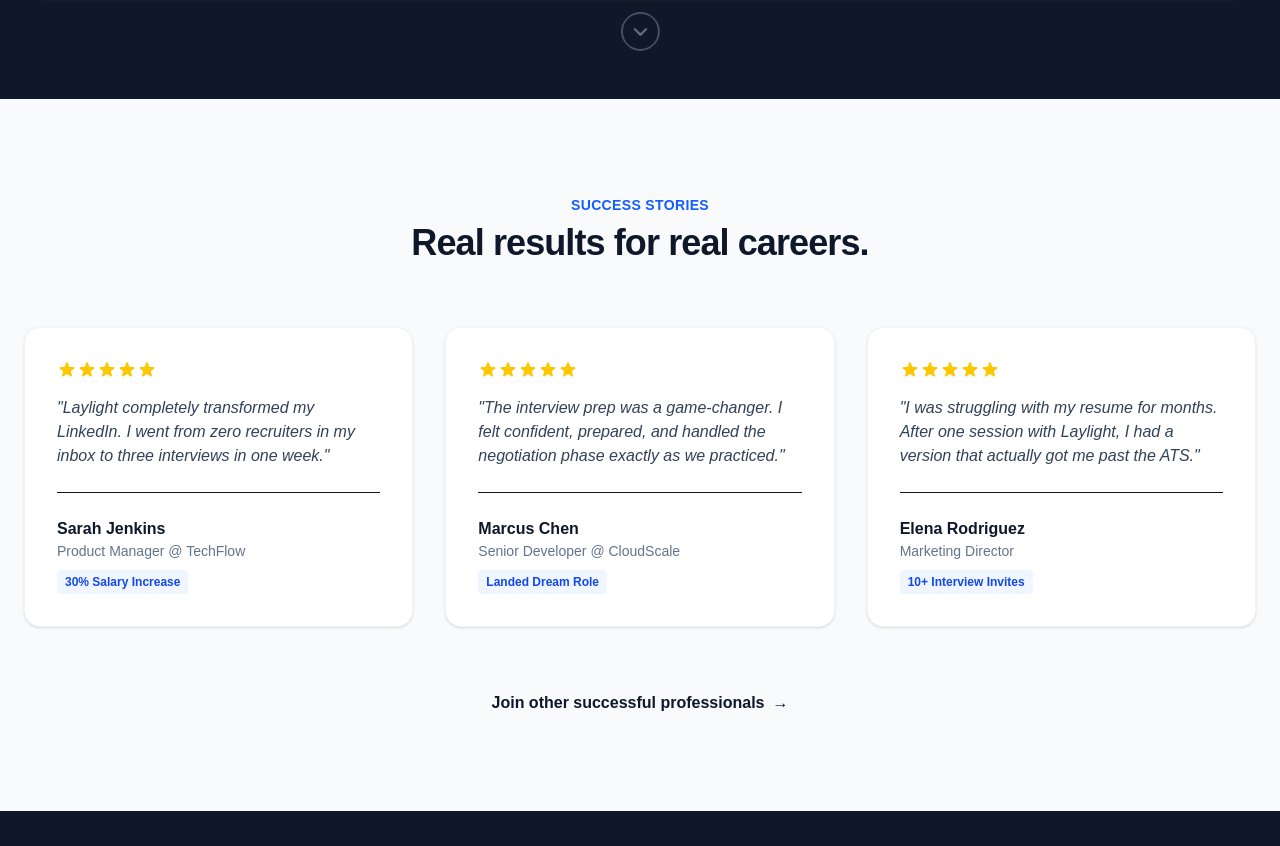
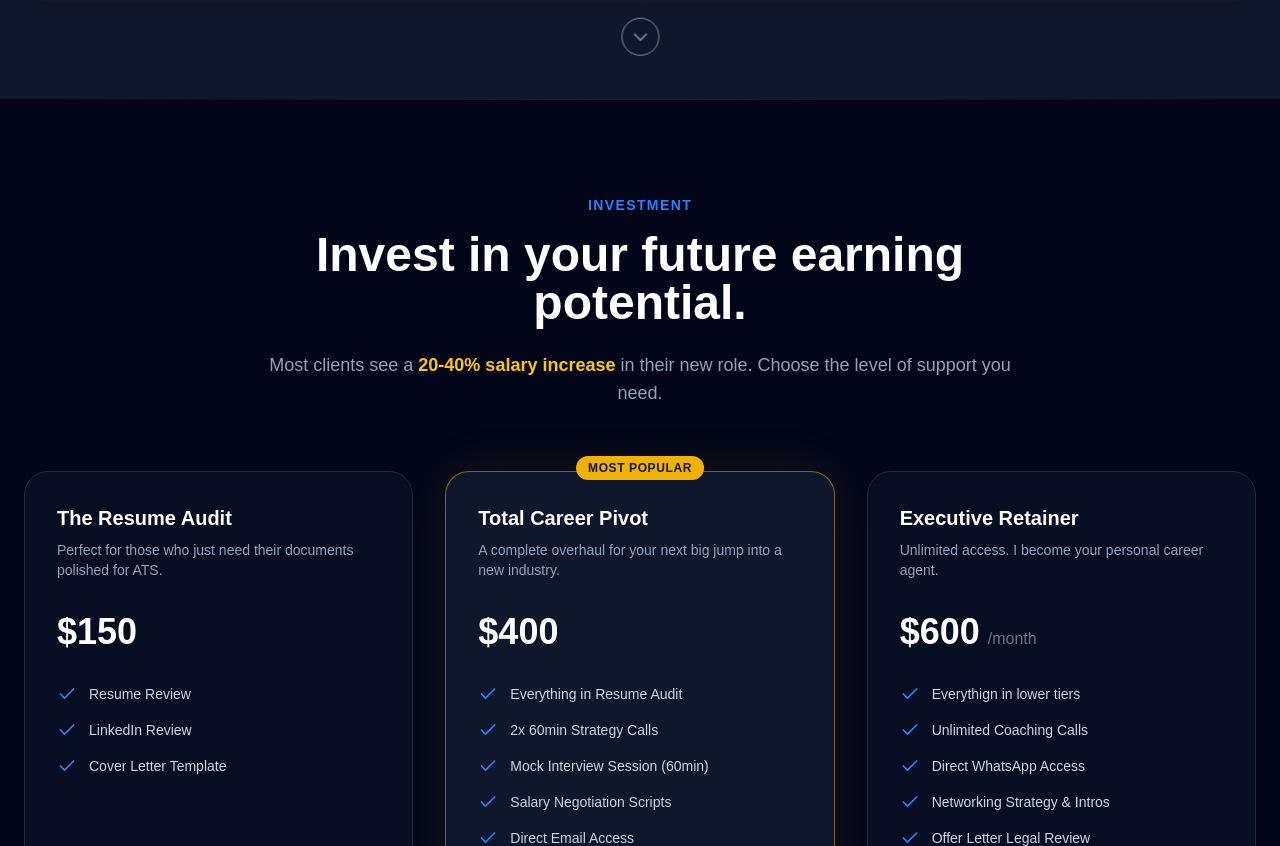
Before and after one commit to hasanqadri/laylight, a Next.js app: page /landing in a window 1280 px wide. Shown: the part 1954-2800 px from the top of the page. Built offline with nearby package versions, Linux system fonts and the light colour scheme.

Commit message:
Change hero and payment.

```diff
--- a/src/app/(main)/landing/page.tsx
+++ b/src/app/(main)/landing/page.tsx
@@ -8,6 +8,7 @@ import Contact from "@/components/layout/contact-form";
 import Footer from "@/components/layout/footer";
 import StickyCTA from "@/components/layout/sticky-cta";
 import LogoCarousel from "@/components/layout/logo-carousel";
+import Payment from "@/components/layout/payment";
 
 export default function LandingPage() {
     return (
@@ -20,6 +21,7 @@ export default function LandingPage() {
                 <Hero />
                 <LogoCarousel></LogoCarousel>
                 <Services />
+                <Payment />
                 <Testimonials />
                 <Contact />
             </div>
--- a/src/components/layout/hero.tsx
+++ b/src/components/layout/hero.tsx
@@ -6,7 +6,7 @@ export default function Hero() {
             {/* 1. Background Image Layer */}
             <div className="absolute inset-0 z-0">
                 <img
-                    src="/syed2.png" // Replace with your actual image path
+                    src="https://images.unsplash.com/photo-1507679799987-c73779587ccf?q=80&w=2071&auto=format&fit=crop"
                     alt="Syed Career Consulting"
                     className="h-full w-full object-cover object-center md:object-right"
                 />
--- /dev/null
+++ b/src/components/layout/payment.tsx
@@ -0,0 +1,142 @@
+"use client";
+
+import {useState} from "react";
+import {Check, CreditCard, X, Lock} from "lucide-react";
+export default function Payment() {
+    // No state needed anymore since we are linking directly to Stripe
+
+    const plans = [
+        {
+            id: 1,
+            name: "The Resume Audit",
+            price: "150",
+            period: "one-time",
+            desc: "Perfect for those who just need their documents polished for ATS.",
+            features: [
+                "Resume Review",
+                "LinkedIn Review",
+                "Cover Letter Template",
+            ],
+            // Replace these with your actual Stripe Payment Link URLs
+            link: "https://buy.stripe.com/test_1",
+            popular: false
+        },
+        {
+            id: 2,
+            name: "Total Career Pivot",
+            price: "400",
+            period: "one-time",
+            desc: "A complete overhaul for your next big jump into a new industry.",
+            features: [
+                "Everything in Resume Audit",
+                "2x 60min Strategy Calls",
+                "Mock Interview Session (60min)",
+                "Salary Negotiation Scripts",
+                "Direct Email Access"
+            ],
+            link: "https://buy.stripe.com/test_2",
+            popular: true
+        },
+        {
+            id: 3,
+            name: "Executive Retainer",
+            price: "600",
+            period: "month",
+            desc: "Unlimited access. I become your personal career agent.",
+            features: [
+                "Everythign in lower tiers",
+                "Unlimited Coaching Calls",
+                "Direct WhatsApp Access",
+                "Networking Strategy & Intros",
+                "Offer Letter Legal Review",
+                "Onboarding Support (First 30 Days)"
+            ],
+            link: "https://buy.stripe.com/test_3",
+            popular: false
+        }
+    ];
+
+    return (
+        <section id="payment" className="py-24 bg-slate-950 relative">
+            {/* Background Decor */}
+            <div className="absolute top-0 left-0 right-0 h-px bg-gradient-to-r from-transparent via-blue-900 to-transparent opacity-50"></div>
+
+            <div className="container mx-auto px-6 relative z-10">
+                <div className="text-center max-w-3xl mx-auto mb-16">
+                    <h2 className="text-blue-500 font-semibold tracking-widest uppercase text-sm mb-4">Investment</h2>
+                    <p className="text-4xl md:text-5xl font-bold text-white mb-6">
+                        Invest in your future earning potential.
+                    </p>
+                    <p className="text-slate-400 text-lg">
+                        Most clients see a <span className="text-yellow-400 font-semibold">20-40% salary increase</span> in their new role.
+                        Choose the level of support you need.
+                    </p>
+                </div>
+
+                <div className="grid md:grid-cols-3 gap-8 max-w-7xl mx-auto">
+                    {plans.map((plan) => (
+                        <div
+                            key={plan.id}
+                            className={`relative flex flex-col p-8 rounded-3xl border transition-all duration-300 ${
+                                plan.popular
+                                    ? 'bg-slate-900 border-yellow-500/50 shadow-[0_0_50px_rgba(234,179,8,0.1)]'
+                                    : 'bg-slate-900/50 border-slate-800 hover:border-slate-700'
+                            }`}
+                        >
+                            {plan.popular && (
+                                <div className="absolute -top-4 left-1/2 -translate-x-1/2 bg-yellow-500 text-slate-900 text-xs font-bold px-3 py-1 rounded-full uppercase tracking-wider">
+                                    Most Popular
+                                </div>
+                            )}
+
+                            <div className="mb-8">
+                                <h3 className="text-xl font-bold text-white mb-2">{plan.name}</h3>
+                                <p className="text-slate-400 text-sm h-10">{plan.desc}</p>
+                            </div>
+
+                            <div className="mb-8">
+                                <div className="flex items-baseline">
+                                    <span className="text-4xl font-bold text-white">${plan.price}</span>
+                                    {plan.period === 'month' && <span className="text-slate-500 ml-2">/month</span>}
+                                </div>
+                            </div>
+
+                            <ul className="space-y-4 mb-8 flex-1">
+                                {plan.features.map((feature, i) => (
+                                    <li key={i} className="flex items-start text-slate-300 text-sm">
+                                        <Check className="w-5 h-5 text-blue-500 mr-3 flex-shrink-0" />
+                                        {feature}
+                                    </li>
+                                ))}
+                            </ul>
+
+                            <div className="space-y-3">
+                                {/* CHANGE: This is now a direct link (<a>) instead of a button.
+                  It will navigate directly to the plan.link (Stripe URL).
+                */}
+                                <a
+                                    href={plan.link}
+                                    className={`w-full py-3 rounded-xl font-semibold transition-all duration-300 flex items-center justify-center ${
+                                        plan.popular
+                                            ? 'bg-blue-600 hover:bg-blue-500 text-white shadow-lg shadow-blue-900/20'
+                                            : 'bg-white text-slate-900 hover:bg-slate-200'
+                                    }`}
+                                >
+                                    <CreditCard className="w-4 h-4 mr-2" />
+                                    Secure Checkout
+                                </a>
+
+                                <div className="text-center">
+                                    <span className="text-xs text-slate-600">or </span>
+                                    <a href={plan.link} className="text-xs text-slate-500 hover:text-blue-400 underline decoration-slate-700 underline-offset-4">
+                                        pay via invoice
+                                    </a>
+                                </div>
+                            </div>
+                        </div>
+                    ))}
+                </div>
+            </div>
+        </section>
+    );
+}
```
Also changed, not shown: public/syed.png (deleted), src/app/(main)/payment/page.tsx (added), 1 other file (tests, documents, lock files or other folders).
